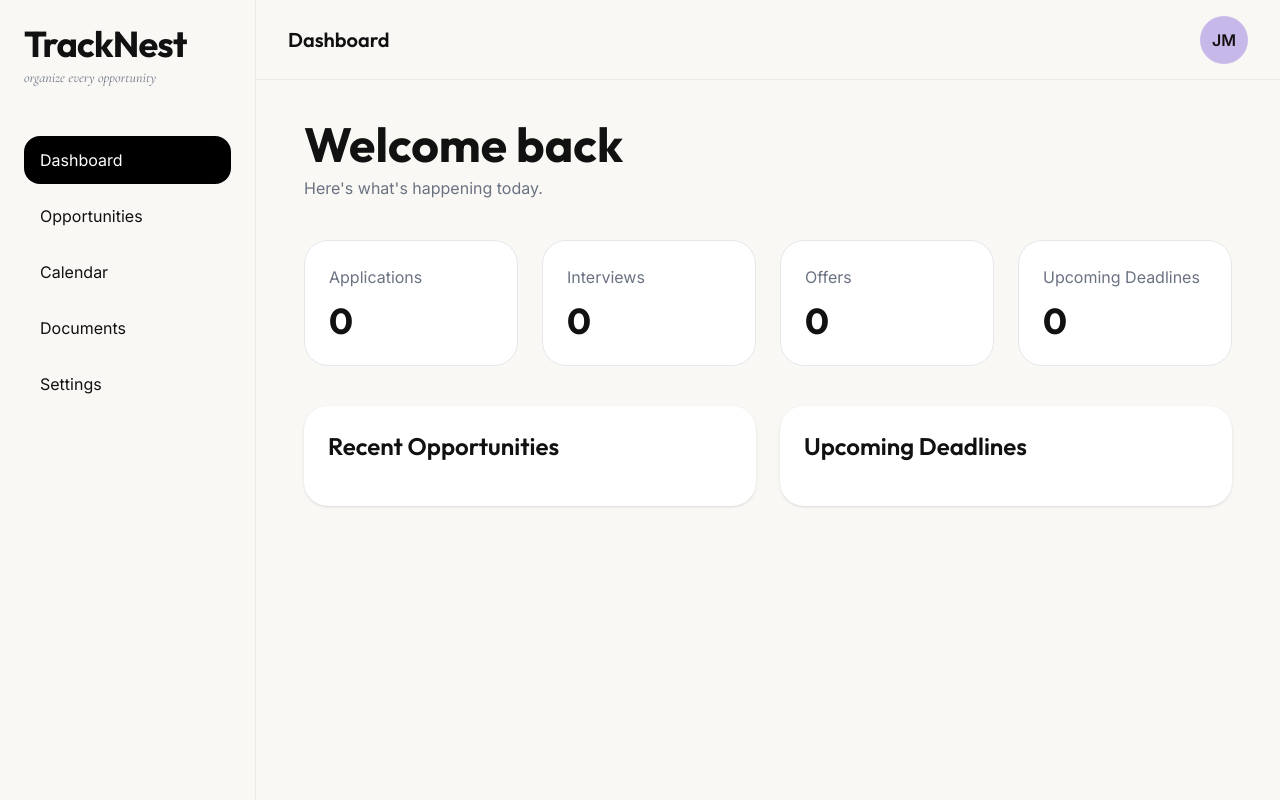
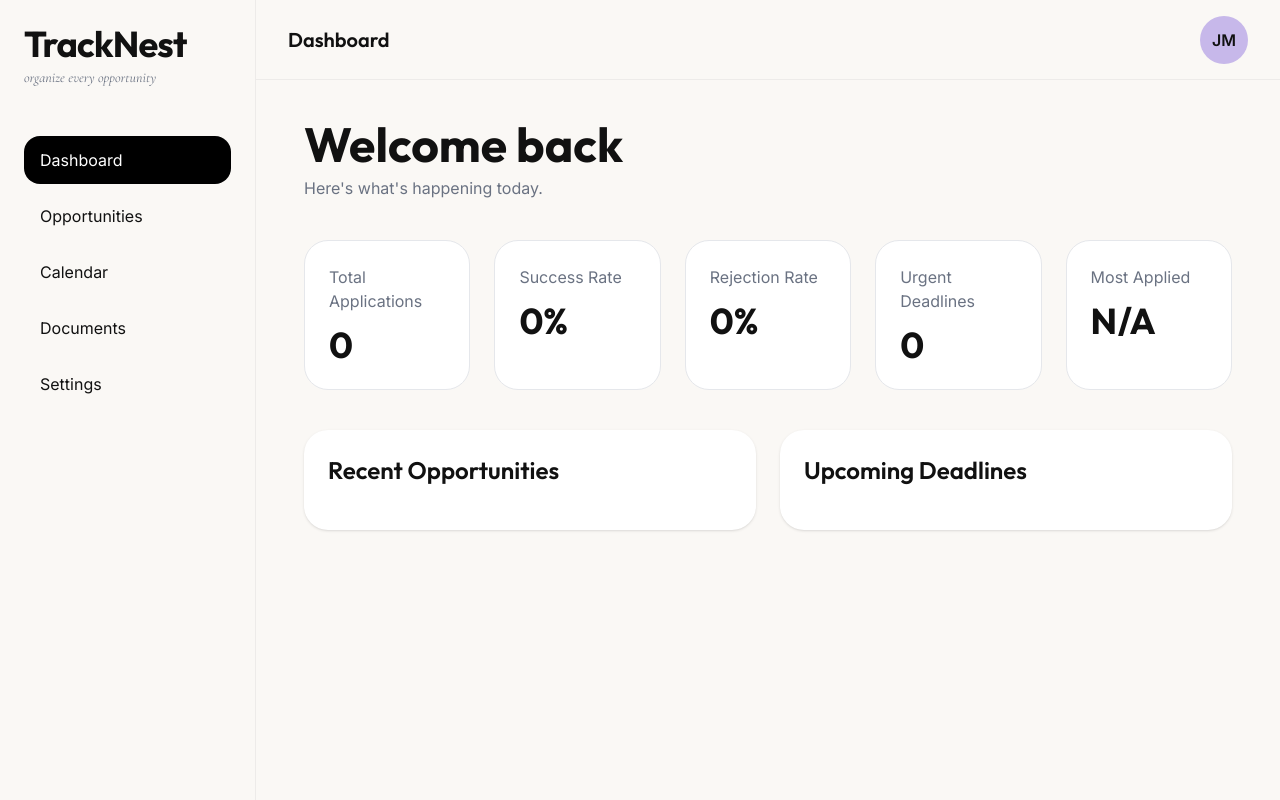
Before and after one commit to Jyotiiii3003/TrackNest, a React (Vite) app in the folder frontend/: page /dashboard in a window 1280 px wide. Built offline with nearby package versions, Linux system fonts and the light colour scheme.

Commit message:
Upgrade dashboard with analytics insights

```diff
--- a/frontend/src/pages/Dashboard.jsx
+++ b/frontend/src/pages/Dashboard.jsx
@@ -1,8 +1,7 @@
 import AppLayout from "../layouts/AppLayout";
-
 import StatCard from "../components/dashboard/StatCard";
 import { checkDeadlines } from "../utils/checkDeadlines";
-import {useState, useEffect} from "react";
+import { useState, useEffect } from "react";
 import RecentOpportunities from "../components/dashboard/RecentOpportunities";
 import UpcomingDeadlines from "../components/dashboard/UpcomingDeadlines";
 
@@ -12,62 +11,139 @@ function Dashboard() {
 
   useEffect(() => {
     const saved =
-    localStorage.getItem("opportunities");
+      localStorage.getItem(
+        "opportunities"
+      );
 
     if (saved) {
-      const parsed=JSON.parse(saved);
+      const parsed =
+        JSON.parse(saved);
+
       setOpportunities(parsed);
+
       checkDeadlines(parsed);
     }
   }, []);
 
+  // Analytics
+  const total =
+    opportunities.length;
+
+  const completed =
+    opportunities.filter(
+      (item) =>
+        item.status === "Completed"
+    ).length;
+
+  const rejected =
+    opportunities.filter(
+      (item) =>
+        item.status === "Rejected"
+    ).length;
+
+  const successRate =
+    total > 0
+      ? Math.round(
+          (completed / total) * 100
+        )
+      : 0;
+
+  const rejectionRate =
+    total > 0
+      ? Math.round(
+          (rejected / total) * 100
+        )
+      : 0;
+
+  // Most applied category
+  const categoryCount = {};
+
+  opportunities.forEach((item) => {
+    categoryCount[item.category] =
+      (categoryCount[item.category] ||
+        0) + 1;
+  });
+
+  const mostApplied =
+    Object.keys(categoryCount)
+      .length > 0
+      ? Object.keys(
+          categoryCount
+        ).reduce((a, b) =>
+          categoryCount[a] >
+          categoryCount[b]
+            ? a
+            : b
+        )
+      : "N/A";
+
+  // Urgent deadlines
+  const urgentCount =
+    opportunities.filter(
+      (item) => {
+        const diff =
+          Math.ceil(
+            (new Date(
+              item.deadline
+            ) -
+              new Date()) /
+              (1000 *
+                60 *
+                60 *
+                24)
+          );
+
+        return (
+          diff >= 0 &&
+          diff <= 3
+        );
+      }
+    ).length;
 
   const stats = [
     {
-    title: "Applications",
-    value: opportunities.length,
+      title: "Total Applications",
+      value: total,
     },
     {
-    title: "Interviews",
-    value: opportunities.filter(
-      (item) => item.status === "Interview"
-    ).length,
+      title: "Success Rate",
+      value: `${successRate}%`,
     },
     {
-    title: "Offers",
-    value: opportunities.filter(
-      (item) => item.status === "Offer"
-    ).length,
+      title: "Rejection Rate",
+      value: `${rejectionRate}%`,
     },
     {
-    title: "Upcoming Deadlines",
-    value: opportunities.filter(
-      (item) =>
-        new Date(item.deadline) > new Date()
-    ).length,
+      title: "Urgent Deadlines",
+      value: urgentCount,
+    },
+    {
+      title: "Most Applied",
+      value: mostApplied,
     },
   ];
 
   return (
     <AppLayout>
-
       <div className="space-y-10">
-
         <div>
           <h1
             className="text-5xl font-bold"
-            style={{ fontFamily: "Outfit" }}
+            style={{
+              fontFamily: "Outfit",
+            }}
           >
             Welcome back
           </h1>
 
           <p className="text-gray-500 mt-2">
-            Here's what's happening today.
+            Here's what's happening
+            today.
           </p>
         </div>
 
-        <div className="grid md:grid-cols-2 lg:grid-cols-4 gap-6">
-
+        {/* Stats */}
+        <div className="grid md:grid-cols-2 lg:grid-cols-5 gap-6">
           {stats.map((stat) => (
             <StatCard
               key={stat.title}
@@ -75,21 +151,23 @@ function Dashboard() {
               value={stat.value}
             />
           ))}
-
         </div>
 
+        {/* Widgets */}
         <div className="grid lg:grid-cols-2 gap-6">
           <RecentOpportunities
-        opportunities={opportunities}
+            opportunities={
+              opportunities
+            }
           />
 
           <UpcomingDeadlines
-        opportunities={opportunities}
+            opportunities={
+              opportunities
+            }
           />
         </div>
-
       </div>
-
     </AppLayout>
   );
 }
```
Lines whose indentation alone changed are shown as unchanged.
